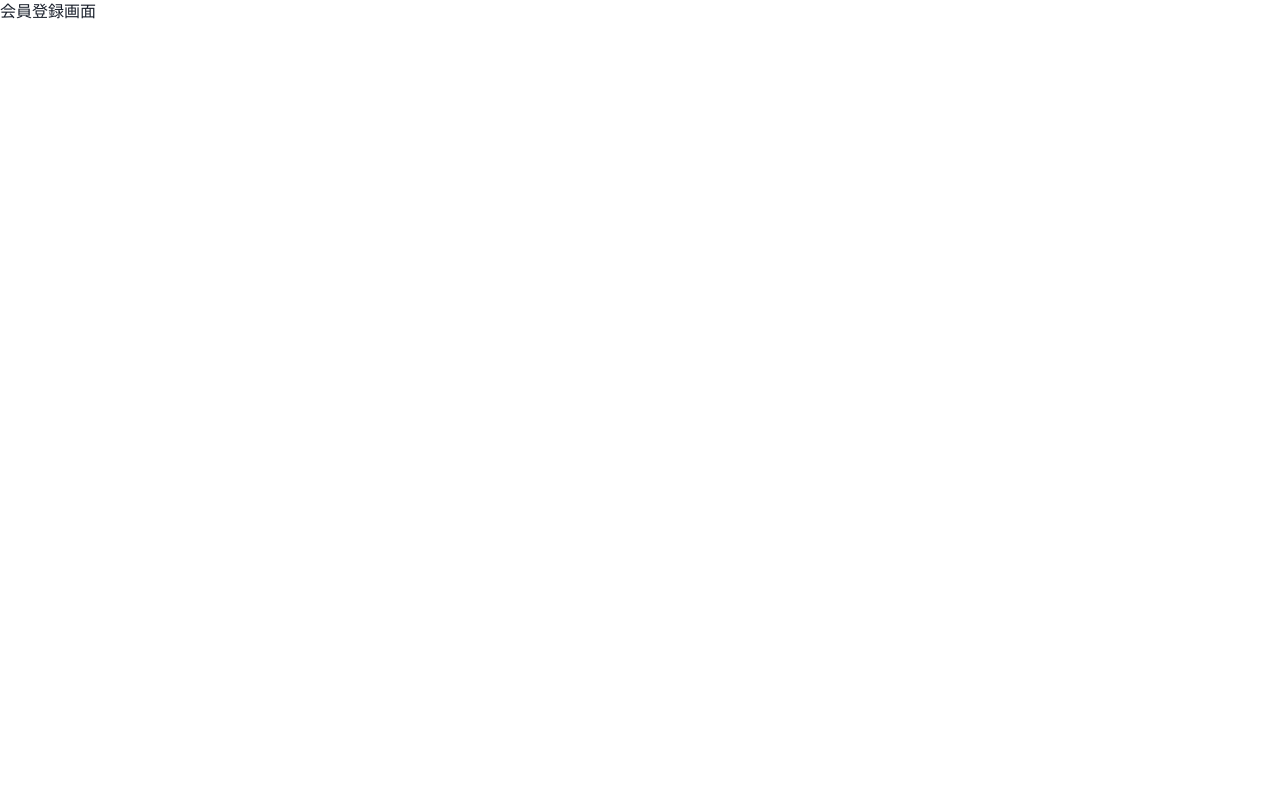
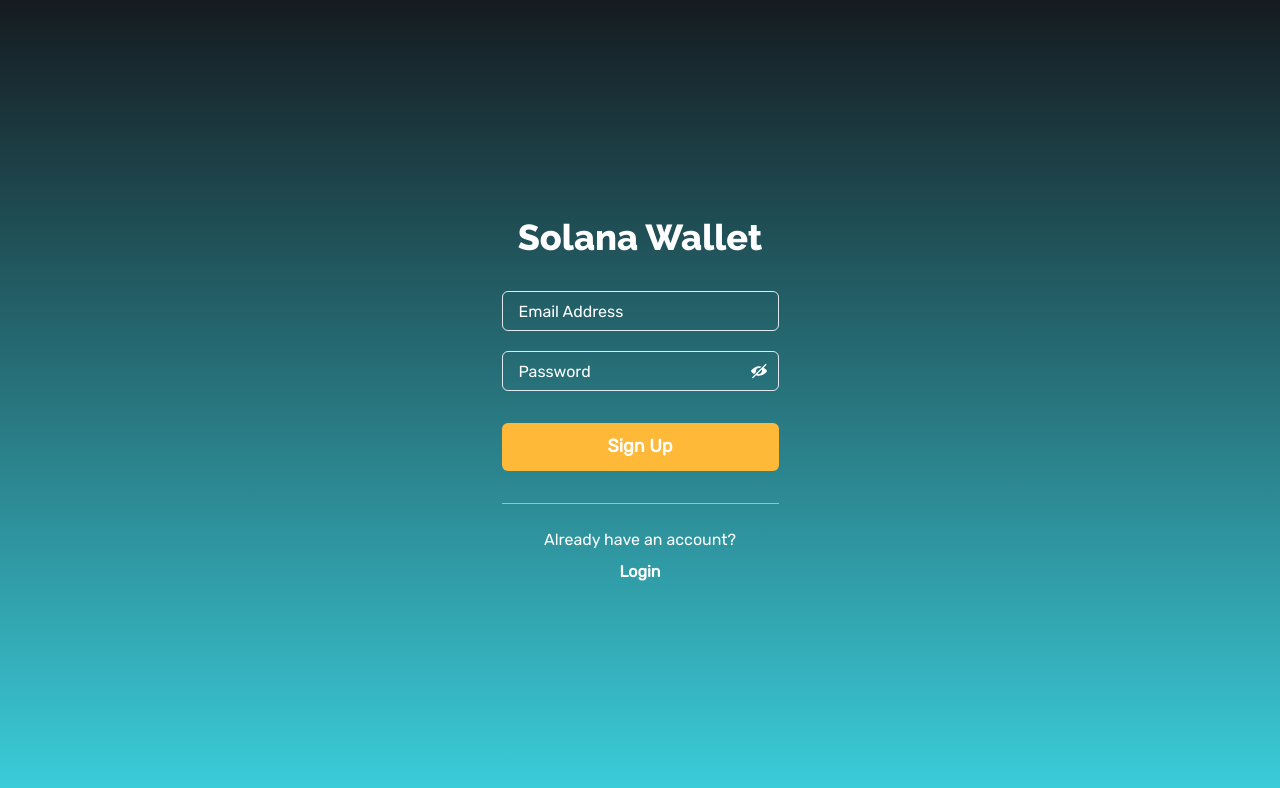
Before and after one commit to fjwr1024/Wallet-sample, a Next.js app: page /signup in a window 1280 px wide. Shown: the top 788 px of the page. Built offline with nearby package versions, Linux system fonts and the light colour scheme.

Commit message:
サインアップ画面作成

```diff
--- a/src/pages/index.tsx
+++ b/src/pages/index.tsx
@@ -153,7 +153,7 @@ const Page: NextPage = () => {
                 Don&apos;t have an account ?
                 </Text>
                 <Text align="center" as="b">
-                  <Link color="#FFFFFF" as="b">SIGN UP</Link>
+                  <Link color="#FFFFFF" href="/signup">SIGN UP</Link>
                 </Text>
               </Stack>
             </Box>
--- a/src/pages/signup/index.tsx
+++ b/src/pages/signup/index.tsx
@@ -1,16 +1,167 @@
+import { ViewIcon, ViewOffIcon } from '@chakra-ui/icons';
+import {
+  Flex,
+  Box,
+  FormControl,
+  Input,
+  InputGroup,
+  InputRightElement,
+  Stack,
+  Button,
+  Heading,
+  Text,
+  Link,
+  Divider,
+} from '@chakra-ui/react';
+// import axios from 'axios';
 import { NextPage } from 'next';
 import Head from 'next/head';
-import { Fragment } from 'react';
+import { useRouter } from 'next/router';
+import React, { Fragment, useState } from 'react';
 
-const Page: NextPage = () => (
+import { useForm } from 'react-hook-form';
+// import { useMutateAuth } from '@/hooks/useQueryAuth';
+import { Login } from '@/types/Login';
+
+const Page: NextPage = () => {
+  const {
+    register,
+    handleSubmit,
+    formState: { errors },
+  } = useForm<Login>();
+
+  const router = useRouter();
+  const [showPassword, setShowPassword] = useState<boolean>(false);
+  // const { useQueryCsrf, useQuerySignup } = useMutateAuth();
+
+  // api側の設定が面倒なので一旦コメントアウト
+  // useQueryCsrf();
+
+  const onSubmit = async (data: Login) => {
+    console.log('data', data); // eslint-disable-line no-console
+    router.push('/home');
+    // try {
+    //   await axios.post(`http://localhost:3000/auth/login`, {
+    //     email: data.email,
+    //     password: data.password,
+    //   });
+    //   router.push('/home');
+    // } catch (e: any) {
+    //   console.log(e.response);
+    // }
+  };
+
+  return (
     <Fragment>
       <Head>
-      <title>Signup</title>
+        <title>signup</title>
       </Head>
       <main>
-      <p>会員登録画面</p>
+        <Flex
+          minH="100vh"
+          align="center"
+          justify="center"
+          bgGradient="linear(to-b, #151b20, #3bcfdc)"
+        >
+          <Stack spacing={8} mx="auto" maxW="lg">
+            <Stack align="center">
+              <Heading fontSize="4xl" textAlign="center" color="white">
+              Solana Wallet
+              </Heading>
+            </Stack>
+            <Box
+              rounded="lg"
+              bg="transparent"
+            >
+              <Stack>
+                <form onSubmit={handleSubmit(onSubmit)}>
+                  <FormControl id="email">
+                    <Input
+                      type="email"
+                      placeholder="Email Address"
+                      color="#FFFFFF"
+                      _placeholder={{ color: '#FFFFFF' }}
+                      {...register('email', { required: true })}
+                    />
+                    {errors.email && (
+                      <Text fontSize="14" color="red" mt="2">
+                        Email Is Required
+                      </Text>
+                    )}
+                  </FormControl>
+                  <FormControl id="password" pt={5}>
+                    <InputGroup>
+                      <Input
+                        type={showPassword ? 'text' : 'password'}
+                        placeholder="Password"
+                        color="#FFFFFF"
+                        _placeholder={{ color: '#FFFFFF' }}
+                        {...register('password', {
+                          required: {
+                            value: true,
+                            message: 'Password is Required',
+                          },
+                          minLength: {
+                            value: 8,
+                            message: 'Password must be at least 8 characters',
+                          },
+                        })}
+                      />
+                      <InputRightElement h="full">
+                        <Button
+                          variant="ghost"
+                          onClick={() =>
+                            // eslint-disable-next-line no-shadow
+                            setShowPassword((showPassword) => !showPassword)
+                          }
+                        >
+                          {showPassword ? <ViewIcon color="#FFFFFF" /> : <ViewOffIcon color="#FFFFFF" />}
+                        </Button>
+                      </InputRightElement>
+                    </InputGroup>
+                    {errors.password && (
+                      <Text fontSize="14" color="red" mt="2">
+                        {errors.password.message}
+                      </Text>
+                    )}
+                  </FormControl>
+                  <Stack spacing={10} pt={8}>
+                    <Button
+                      type="submit"
+                      loadingText="Submitting"
+                      size="lg"
+                      bg="#fdb937"
+                      color="white"
+                      _hover={{
+                        bg: '#f7ae1b',
+                      }}
+                    >
+                      Sign Up
+                    </Button>
+                  </Stack>
+                </form>
+              </Stack>
+            </Box>
+            <Box
+              position='relative'
+              rounded="lg"
+              bg="transparent"
+            >
+              <Divider />
+              <Stack pt={6}>
+                <Text align="center" color="#FFFFFF">
+                Already have an account?
+                </Text>
+                <Text align="center" as="b">
+                  <Link color="#FFFFFF" href="/">Login</Link>
+                </Text>
+              </Stack>
+            </Box>
+          </Stack>
+        </Flex>
       </main>
     </Fragment>
   );
+};
 
 export default Page;
```
Lines whose indentation alone changed are shown as unchanged.
